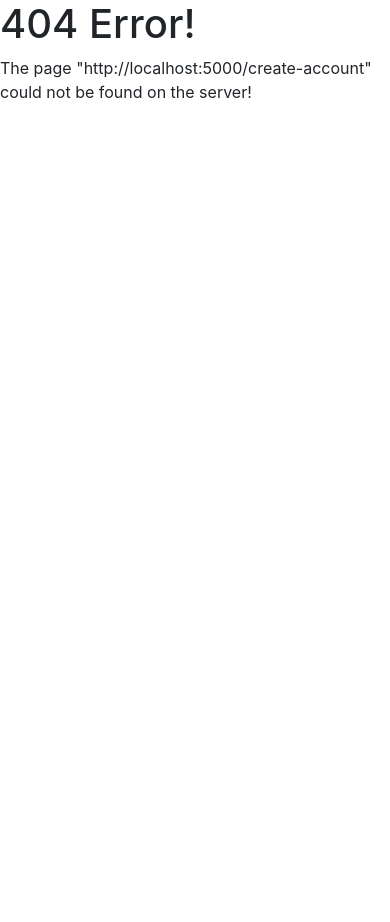
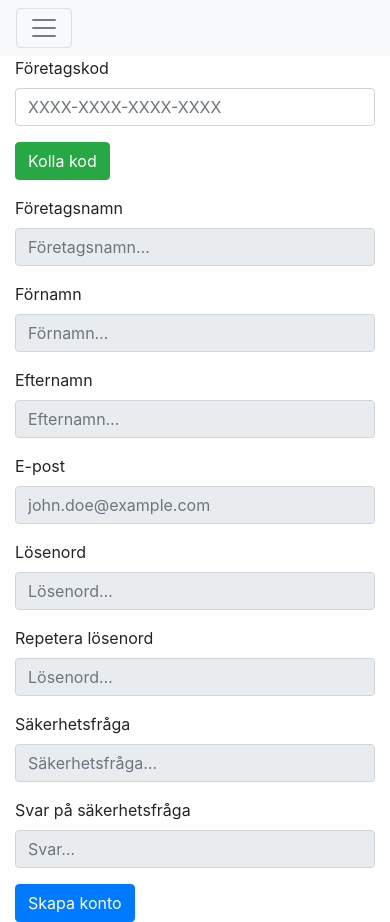
Before and after one commit to Jinado/gymnasiearbete, a Node server app: page /create-account in a window 390 px wide. Before the commit the page ends 98 px from the top, so only its background shows below. Run offline with Node 20, Linux system fonts and the light colour scheme.

Commit message:
Added a sign up form and worked on the backend of the form a bit

```diff
--- a/connect.js
+++ b/connect.js
@@ -6,11 +6,12 @@ connObj = {
 };
 
 module.exports = {
+    // Hämta data från databasen med en custom SQL-statement.
     fetchData: async sql =>{
         const mysql = require("mysql2/promise");
         const conn = await mysql.createConnection(connObj);
-        const [rows, fields] = await conn.execute(sql, [2, 2]);
+        const result = await conn.execute(sql, [2, 2]);
 
-        return [rows, fields];
+        return result;
     }
 }
--- a/index.js
+++ b/index.js
@@ -32,13 +32,37 @@ app.set('views', path.join(__dirname, '/public/ejs'));
 //            END MIDDLEWARE
 // =======================================
 
+// =======================================
+//               FUNCTIONS
+// Returns a random integer between 0 and max (excluding max).
+// Therefore, random(3) returns either 0, 1, or 2
+// and random(1) would always return 0
+function random(max) {
+    return Math.floor(Math.random() * Math.floor(max));
+}
 
+// Generates a secret to be associated with a specific company
+// when that company is added to the database by an admin
+// account for the first time.
+function generateSecret(){
+    const alphabet = "ABCDEFGHIJKLMNOPQRSTUVWXYZ0123456789";
+    let secret = "";
+    for(let i = 0; i < 16; i++){
+        secret += alphabet[random(alphabet.length)];
+    }
+
+    return secret;
+}
+//             END FUNCTIONS
+// =======================================
 
 // =======================================
 //                ROUTES
 // ROOT route
+
 app.get("/", (req, res) => {
     res.render("pages/index", {title: "Homepage", loggedIn: req.session.loggedIn, errors: req.session.errors});
+    res.end();
     req.session.errors = null;
 });
 
@@ -68,15 +92,69 @@ app.post("/logout", (req, res) => {
     res.redirect("/");
 });
 
+app.get("/create-account", async (req, res) => {
+    res.render("pages/createAccount", {title: "Skapa ett konto", secret: "", readonly: "", compName: "", disabled: "disabled"});
+});
+
+app.post("/checked-secret", check("companySecret", "Du måste ange en korrekt företagskod").matches("^(?=.*[A-Za-z]*)(?=.*[0-9]*)(?=.{16,19})"), async (req, res) => {
+    let result = validationResult(req);
+    if(result.errors.length !== 0){
+        req.session.errors = result.errors;
+        console.log(result.errors);
+    } else {
+        let secret = req.body.companySecret;
+        let splitSecret = secret.split("-"); // Make sure to remove any dashes before using the secret in a SQL query
+        let formattedSecret = "";
+        splitSecret.forEach(part => {
+            formattedSecret += part;
+        });
+
+        const [rows, fields] = await database.fetchData(`SELECT company FROM companies WHERE secret LIKE \'${formattedSecret}\'`);
+        if(rows.length !== 0){
+            res.render("pages/createAccount", {title: "Skapa ett konto", secret: secret, readonly: "readonly", compName: rows[0].company, disabled: ""});
+        } else {
+            res.redirect("/create-account");
+        }
+    }
+});
+
+app.get("/checked-secret", (req, res) => {
+    res.redirect("/create-account");
+});
+
+app.post("/create-account", [
+    check("firstname", "Du måste ange ett korrekt förnamn").isAlphanumeric().isLength({min: 2, max: 255}), // Using Alphanumeric to allow dashes (-) so names like "Ann-Christin" are allowed
+    check("lastname", "Du måste ange ett korrekt efternamn").isAlphanumeric().isLength({min: 2, max: 255}),
+    check("email", "Du måste ange en korrekt E-postadress").isEmail(),
+    check("password", "Lösenordet måste vara minst 8 karaktärer långt, ha en versal, en gemen och en siffra").matches("^(?=.*[a-z])(?=.*[A-Z])(?=.*[0-9])(?=.{8,255})"),
+    check("repeatPassword", "Lösenordet måste stämma den samma i båda fältet").isLength({min: 8, max: 255}), // Will have to check if the passwords are equal to each other inside the route's callback
+    check("seqQuestion", "Din säkerhetsfråga måste vara minst 10 karaktärer lång och max 150").isLength({min: 10, max: 150}),
+    check("answer", "Ditt säkerhetssvar måste vara minst 2 karaktärer långt och max 150").isLength({min: 2, max: 150})
+], async (req, res) => {
+    let result = validationResult(req);
+    if(result.errors.length !== 0){
+        req.session.errors = result.errors;
+        console.log("Oops");
+    } else if (req.body.password !== req.body.repeatPassword) {
+        req.session.error = "Lösenorden stämmer ej överrens"
+    } else { // Everything is correct
+        console.log("You did good");
+    }
+});
+
+app.get("/test", (req, res) => {
+    res.send(generateSecret());
+});
+
 // 404 - Error
 app.get("*", (req, res) => {
     const url = req.protocol + '://' + req.get('host') + req.originalUrl;
-    res.render("errors/error404", {url: url, title: "404 - Page not found"});
+    res.render("errors/error404", {url: url, title: "404 - Page not found", loggedIn: req.session.loggedIn, errors: req.session.errors});
 });
 
 app.post("*", (req, res) => {
     const url = req.protocol + '://' + req.get('host') + req.originalUrl;
-    res.render("errors/error404", {url: url, title: "404 - Page not found"});
+    res.render("errors/error404", {url: url, title: "404 - Page not found", loggedIn: req.session.loggedIn, errors: req.session.errors});
 });
 //
 //              END ROUTES
--- /dev/null
+++ b/public/css/responsive.css
@@ -0,0 +1,9 @@
+#checked-secret-btn{
+    margin-top: 32px;
+}
+
+@media(max-width: 768px){
+    #checked-secret-btn{
+        margin-top: 0px;
+    }
+}
--- /dev/null
+++ b/public/ejs/pages/createAccount.ejs
@@ -0,0 +1,93 @@
+<!DOCTYPE html>
+<html lang="se">
+<head>
+    <meta charset="UTF-8">
+    <meta name="viewport" content="width=device-width, initial-scale=1, shrink-to-fit=no">
+    <meta http-equiv="X-UA-Compatible" content="ie=edge">
+
+    <!-- Bootstrap CSS (MUST LOAD BEFORE ANY OTHER CSS) -->
+    <link rel="stylesheet" href="https://stackpath.bootstrapcdn.com/bootstrap/4.3.1/css/bootstrap.min.css" integrity="sha384-ggOyR0iXCbMQv3Xipma34MD+dH/1fQ784/j6cY/iJTQUOhcWr7x9JvoRxT2MZw1T" crossorigin="anonymous">
+    <link rel="stylesheet" href="../../css/responsive.css">
+
+    <title><%= title %></title>
+</head>
+<body>
+    <nav class="navbar navbar-expand-lg navbar-light bg-light">
+        <button class="navbar-toggler" type="button" data-toggle="collapse" data-target="#navbarTogglerDemo01" aria-controls="navbarTogglerDemo01" aria-expanded="false" aria-label="Toggle navigation">
+            <span class="navbar-toggler-icon"></span>
+        </button>
+        <div class="collapse navbar-collapse" id="navbarTogglerDemo01">
+            <a class="navbar-brand" href="/">Gymnasiearbete</a>
+            <ul class="navbar-nav mr-auto mt-2 mt-lg-0">
+                <li class="nav-item">
+                    <a class="nav-link" href="#">Om oss</a>
+                </li>
+                <li class="nav-item">
+                    <a class="nav-link" href="#">Om produkten</a>
+                </li>
+                <li class="nav-item">
+                    <a class="nav-link" href="#">Priser</a>
+                </li>
+                <li class="nav-item">
+                    <a class="nav-link" href="#">Kontakta oss</a>
+                </li>
+            </ul>
+        </div>
+    </nav>
+
+    <div class="container">
+        <form class="mt-md-5" method="POST" action="/checked-secret">
+            <div class="form-row">
+                <div class="form-group col-md-4">
+                    <label for="company-secret">Företagskod</label>
+                    <input type="text" class="form-control" id="company-secret" name="companySecret" placeholder="XXXX-XXXX-XXXX-XXXX" value="<%= secret %>" <%= readonly %>>
+                </div>
+                <div class="form-group col-md-2" id="checked-secret-btn">
+                    <button type="submit" class="btn btn-success">Kolla kod</button>
+                </div>
+                <div class="form-group col-md-6">
+                    <label for="company-name">Företagsnamn</label>
+                    <input type="text" class="form-control" id="company-name" name="companyName" placeholder="Företagsnamn…" value="<%= compName %>" readonly>
+                </div>
+            </div>
+        </form>
+        <form method="POST" action="/create-account">
+            <div class="form-row">
+                <div class="form-group col-md-6">
+                    <label for="firstname">Förnamn</label>
+                    <input type="text" class="form-control" id="firstname" name="firstname" placeholder="Förnamn…" <%= disabled %>>
+                </div>
+                <div class="form-group col-md-6">
+                    <label for="lastname">Efternamn</label>
+                    <input type="text" class="form-control" id="lastname" name="lastname" placeholder="Efternamn…" <%= disabled %>>
+                </div>
+            </div>
+            <div class="form-row">
+                <div class="form-group col-md-4">
+                    <label for="email">E-post</label>
+                    <input type="text" class="form-control" id="email" name="email" placeholder="john.doe@example.com" <%= disabled %>>
+                </div>
+                <div class="form-group col-md-4">
+                    <label for="password">Lösenord</label>
+                    <input type="password" class="form-control" id="password" name="password" placeholder="Lösenord…" <%= disabled %>>
+                </div>
+                <div class="form-group col-md-4">
+                    <label for="repeat-password">Repetera lösenord</label>
+                    <input type="password" class="form-control" id="repeat-password" name="repeatPassword" placeholder="Lösenord…" <%= disabled %>>
+                </div>
+            </div>
+            <div class="form-row">
+                <div class="form-group col-md-6">
+                    <label for="seq-question">Säkerhetsfråga</label>
+                    <input type="text" class="form-control" id="seq-question" name="seqQuestion" placeholder="Säkerhetsfråga…" <%= disabled %>>
+                </div>
+                <div class="form-group col-md-6">
+                    <label for="answer">Svar på säkerhetsfråga</label>
+                    <input type="text" class="form-control" id="answer" name="answer" placeholder="Svar…" <%= disabled %>>
+                </div>
+            </div>
+            <button type="submit" class="btn btn-primary">Skapa konto</button>
+        </form>
+    </div>
+
+<%- include ../partials/footer.ejs %>
--- a/public/ejs/partials/header.ejs
+++ b/public/ejs/partials/header.ejs
@@ -7,7 +7,47 @@
 
     <!-- Bootstrap CSS (MUST LOAD BEFORE ANY OTHER CSS) -->
     <link rel="stylesheet" href="https://stackpath.bootstrapcdn.com/bootstrap/4.3.1/css/bootstrap.min.css" integrity="sha384-ggOyR0iXCbMQv3Xipma34MD+dH/1fQ784/j6cY/iJTQUOhcWr7x9JvoRxT2MZw1T" crossorigin="anonymous">
+    <link rel="stylesheet" href="../../css/responsive.css">
 
     <title><%= title %></title>
 </head>
 <body>
+    <nav class="navbar navbar-expand-lg navbar-light bg-light">
+        <button class="navbar-toggler" type="button" data-toggle="collapse" data-target="#navbarTogglerDemo01" aria-controls="navbarTogglerDemo01" aria-expanded="false" aria-label="Toggle navigation">
+            <span class="navbar-toggler-icon"></span>
+        </button>
+        <div class="collapse navbar-collapse" id="navbarTogglerDemo01">
+            <a class="navbar-brand" href="/">Gymnasiearbete</a>
+            <ul class="navbar-nav mr-auto mt-2 mt-lg-0">
+                <li class="nav-item">
+                    <a class="nav-link" href="#">Om oss</a>
+                </li>
+                <li class="nav-item">
+                    <a class="nav-link" href="#">Om produkten</a>
+                </li>
+                <li class="nav-item">
+                    <a class="nav-link" href="#">Priser</a>
+                </li>
+                <li class="nav-item">
+                    <a class="nav-link" href="#">Kontakta oss</a>
+                </li>
+            </ul>
+            <% if(loggedIn) { %>
+                <form class="form-inline my-2 my-lg-0 mx-md-3" method="GET" action="/mina-sidor">
+                    <button class="btn btn-outline-info my-2 my-sm-0">Mina sidor</button>
+                </form>
+                <form class="form-inline my-2 my-lg-0" method="POST" action="/logout">
+                    <button class="btn btn-outline-danger my-2 my-sm-0" type="submit">Logga ut</button>
+                </form>
+            <% } else { %>
+                <form class="form-inline my-2 my-lg-0 mx-md-3" method="POST" action="/login">
+                    <input class="form-control mr-sm-2" type="text" placeholder="E-Post…" aria-label="E-Post" name="email">
+                    <input class="form-control mr-sm-2" type="password" placeholder="Lösenord…" aria-label="Lösenord" name="password">
+                    <button class="btn btn-outline-success my-2 my-sm-0" type="submit">Logga in</button>
+                </form>
+                <form class="form-inline my-2 my-lg-0" method="GET" action="/create-account">
+                    <button class="btn btn-outline-info my-2 my-sm-0" type="submit">Skapa konto</button>
+                </form>
+            <% } %>
+        </div>
+    </nav>
```
Also changed, not shown: public/ejs/pages/index.ejs (+0 -37 lines).
